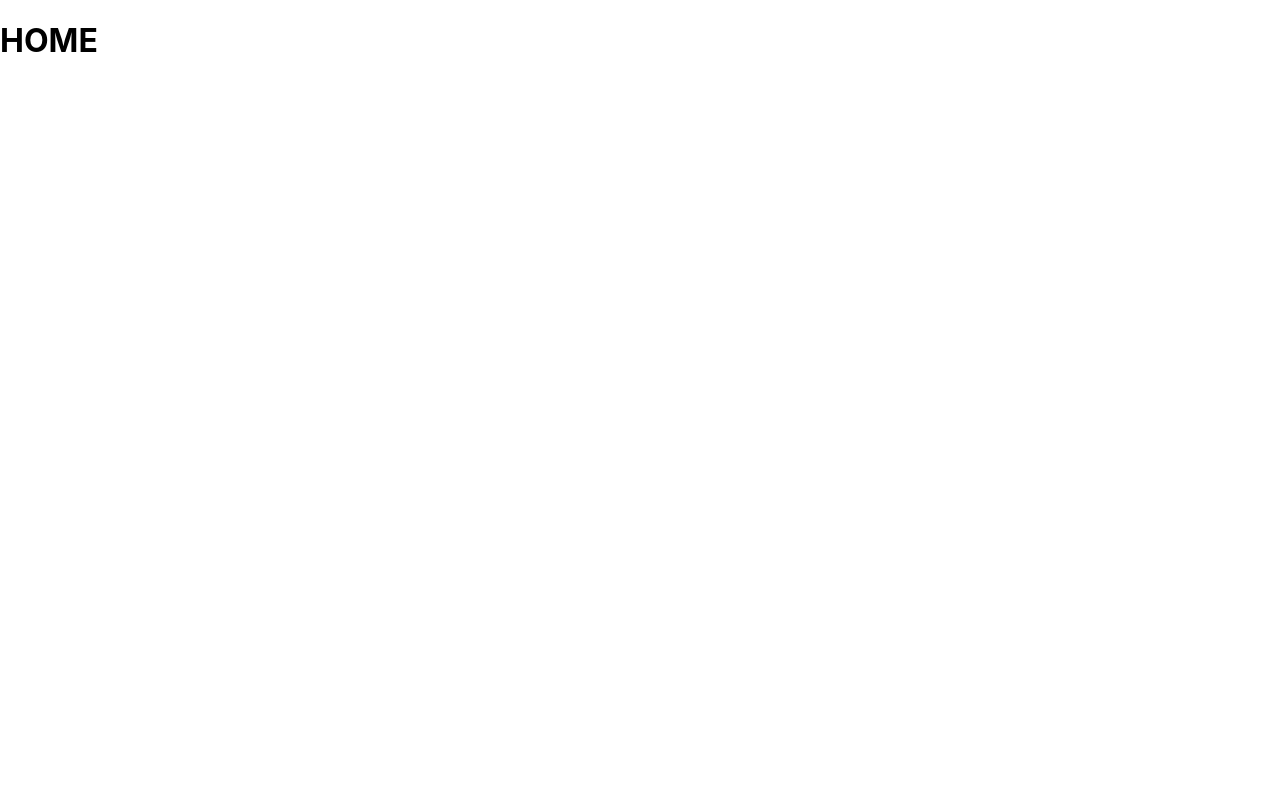
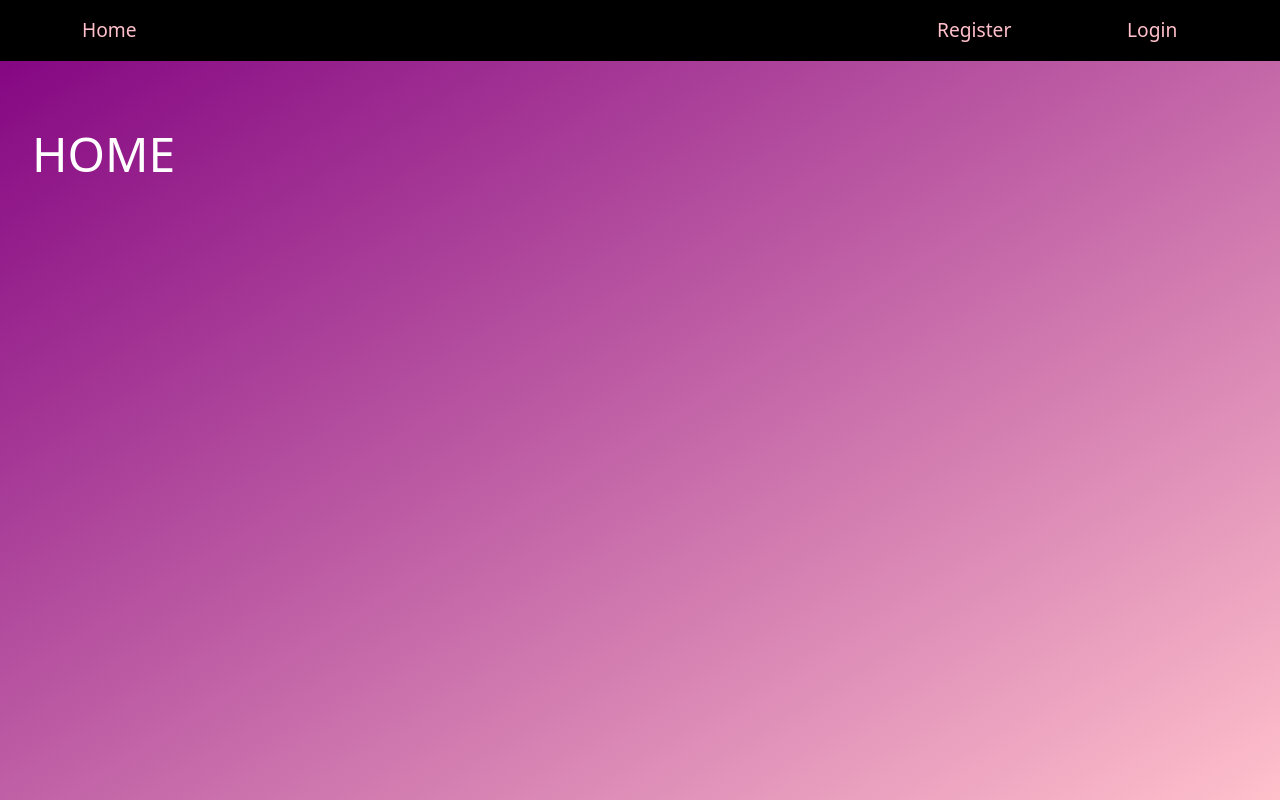
Before and after one commit to orionalfa/meme-hub, a React (Create React App) app: page / in a window 1280 px wide. Built offline with nearby package versions, Linux system fonts and the light colour scheme.

Commit message:
navbar added

```diff
--- a/package.json
+++ b/package.json
@@ -6,7 +6,9 @@
     "@testing-library/jest-dom": "^5.14.1",
     "@testing-library/react": "^11.2.7",
     "@testing-library/user-event": "^12.8.3",
+    "bootstrap": "^5.1.3",
     "react": "^17.0.2",
+    "react-bootstrap": "^2.0.0",
     "react-dom": "^17.0.2",
     "react-router-dom": "^5.3.0",
     "react-scripts": "4.0.3",
--- a/src/App.js
+++ b/src/App.js
@@ -6,12 +6,13 @@ import { BrowserRouter, Route, Switch } from "react-router-dom";
 import Home from "./pages/Home";
 import Login from "./pages/Login";
 import Register from "./pages/Register";
+import NavBar from "./components/NavBar";
 
-//Redux actions
 function App() {
   return (
     <>
       <BrowserRouter>
+        <NavBar />
         <Switch>
           <Route path="/register" component={Register} />
           <Route path="/login" component={Login} />
--- /dev/null
+++ b/src/components/NavBar/NavBar.js
@@ -0,0 +1,32 @@
+import React from "react";
+
+import { Row, Col, Container } from "react-bootstrap";
+
+// import React, { useState, useEffect } from "react";
+import { Link } from "react-router-dom";
+// import { useDispatch, useSelector } from "react-redux";
+// import { Redirect } from "react-router";
+
+import "./styles.css";
+
+export default function NavBar() {
+  return (
+    <>
+      <nav>
+        <Container>
+          <Row>
+            <Col sm={9}>
+              <Link to="/">Home</Link>
+            </Col>
+            <Col sm={2}>
+              <Link to="/register">Register</Link>
+            </Col>
+            <Col sm={1}>
+              <Link to="/login">Login</Link>
+            </Col>
+          </Row>
+        </Container>
+      </nav>
+    </>
+  );
+}
--- /dev/null
+++ b/src/components/NavBar/index.js
@@ -0,0 +1 @@
+export { default } from "./NavBar";
--- /dev/null
+++ b/src/components/NavBar/styles.css
@@ -0,0 +1,16 @@
+nav {
+  width: 100%;
+  background-color: black;
+  color: pink;
+  padding-top: 1rem;
+  padding-bottom: 1rem;
+}
+
+nav > div > div > div > a {
+  text-decoration: none;
+  color: pink;
+}
+
+nav > div > div > div > a:hover {
+  color: purple;
+}
--- a/src/index.css
+++ b/src/index.css
@@ -1,13 +1,75 @@
+* {
+  /* outline: 1px solid red !important; */
+  margin: 0;
+  padding: 0;
+  box-sizing: border-box;
+}
+
+::-webkit-scrollbar {
+  width: 5px;
+}
+
+::-webkit-scrollbar-track {
+  box-shadow: inset 0 0 5px grey;
+  border-radius: 10px;
+}
+
+::-webkit-scrollbar-thumb {
+  background: var(--yellow);
+  border-radius: 10px;
+}
+
+::-webkit-scrollbar-thumb:hover {
+  background: var(--less-yellow);
+}
+
+html {
+  overflow-x: hidden;
+}
+
 body {
   margin: 0;
-  font-family: -apple-system, BlinkMacSystemFont, 'Segoe UI', 'Roboto', 'Oxygen',
-    'Ubuntu', 'Cantarell', 'Fira Sans', 'Droid Sans', 'Helvetica Neue',
+  font-family: -apple-system, BlinkMacSystemFont, "Segoe UI", "Roboto", "Oxygen",
+    "Ubuntu", "Cantarell", "Fira Sans", "Droid Sans", "Helvetica Neue",
     sans-serif;
-  -webkit-font-smoothing: antialiased;
-  -moz-osx-font-smoothing: grayscale;
+  font-size: larger !important;
+  background-image: linear-gradient(to bottom right, purple, pink);
+  background-attachment: fixed;
+  color: white !important;
+  height: 100vh;
+}
+
+main {
+  padding-top: 2rem;
+  width: 100vw;
+  padding-bottom: 12vh;
+}
+
+.general-container {
+  background-color: var(--main-container-color);
+  border-radius: 0.5rem;
+  padding: 1rem 0.5rem;
+}
+
+.xl-separator {
+  padding-top: 2rem;
+}
+
+.m-separator {
+  padding-top: 0.5rem;
+}
+.s-separator {
+  padding-top: 0.2rem;
+}
+
+h1 {
+  padding-top: 2rem;
+  padding-left: 2rem;
+  font-size: 3rem !important;
+  color: white;
 }
 
 code {
-  font-family: source-code-pro, Menlo, Monaco, Consolas, 'Courier New',
+  font-family: source-code-pro, Menlo, Monaco, Consolas, "Courier New",
     monospace;
 }
```
Also changed, not shown: src/index.js (+7 -6 lines), 1 other file (tests, documents, lock files or other folders).
